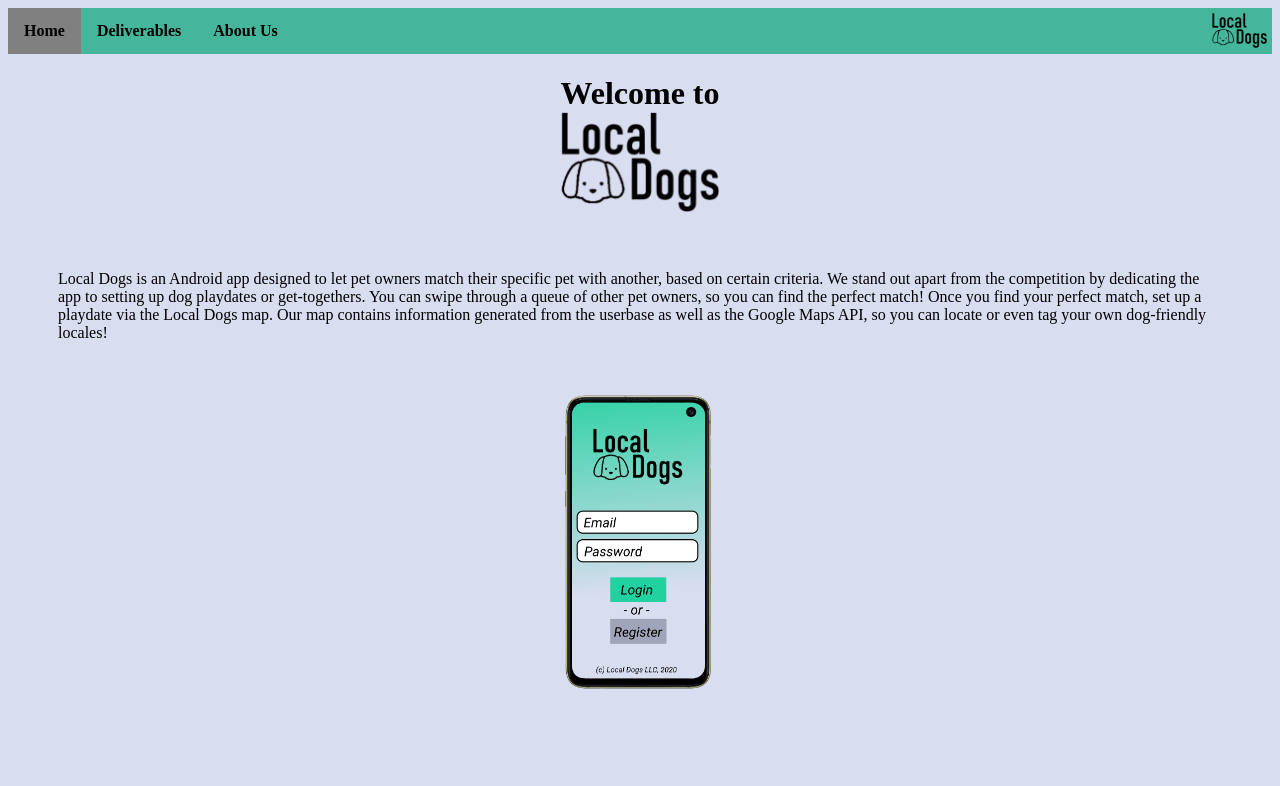
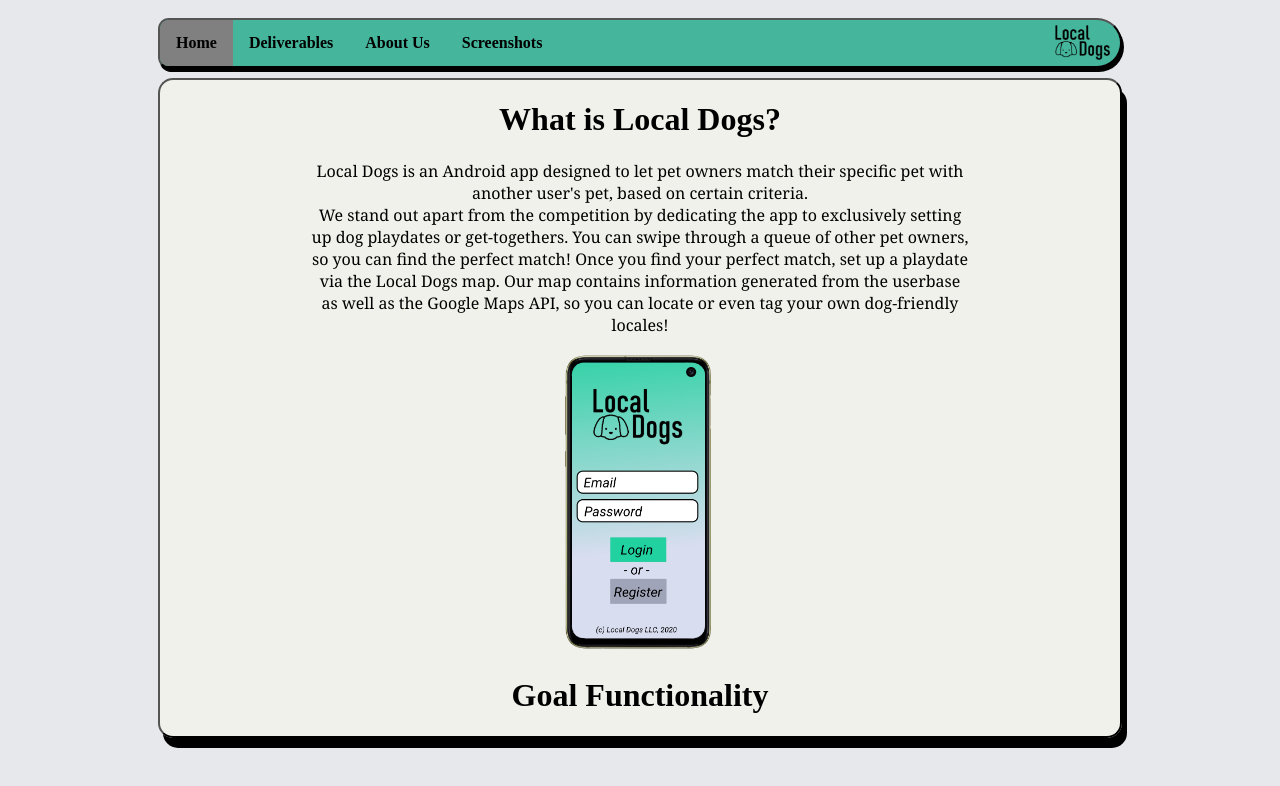
Before and after one commit to LocalDogs/Repo1, a plain HTML site: page docs/index.html in a window 1280 px wide. Drawn offline with Linux system fonts and the light colour scheme.

Commit message:
Website fiddlin'

```diff
--- a/docs/index.html
+++ b/docs/index.html
@@ -6,14 +6,20 @@
         <link rel="stylesheet" href="webpage.css">
     </head>
     <body>
+        <div class="myDiv1">
             <ul class="navbar">
                 <li class="navbar"><a class="active" href="index.html">Home</a></li>
                 <li class="navbar"><a href="deliverables.html">Deliverables</a></li>
                 <li class="navbar"><a href="about.html">About Us</a></li>
+                <li class="navbar"><a href="screenshots.html">Screenshots</a></li>
                 <li class="navbar logo"><img src="src/local_dogs_logo.png" class="navbar logo" alt="Logo"></li>
             </ul>
-        <h1 class="index">Welcome to<br><img src="src/local_dogs_logo.png" class="mainbody" alt="Logo"></h1>
-        <p class="index">Local Dogs is an Android app designed to let pet owners match their specific pet with another, based on certain criteria. We stand out apart from the competition by dedicating the app to setting up dog playdates or get-togethers. You can swipe through a queue of other pet owners, so you can find the perfect match! Once you find your perfect match, set up a playdate via the Local Dogs map. Our map contains information generated from the userbase as well as the Google Maps API, so you can locate or even tag your own dog-friendly locales!</p>
+        </div>
+        <div class="myDiv2">
+            <h1>What is Local Dogs?</h1>
+            <p class="index">Local Dogs is an Android app designed to let pet owners match their specific pet with another user's pet, based on certain criteria. <br>We stand out apart from the competition by dedicating the app to exclusively setting up dog playdates or get-togethers. You can swipe through a queue of other pet owners, so you can find the perfect match! Once you find your perfect match, set up a playdate via the Local Dogs map. Our map contains information generated from the userbase as well as the Google Maps API, so you can locate or even tag your own dog-friendly locales!</p>
             <img src="src/login-screen.png" alt="Login screen concept" width="170px" height="300px" class="center">
+            <h1>Goal Functionality</h1>
+        </div>
     </body>
 </html>
--- a/docs/webpage.css
+++ b/docs/webpage.css
@@ -1,6 +1,16 @@
+html, body {
+    position: fixed;
+    top: 0;
+    left: 0;
+    right: 0;
+    bottom: 0;
+}
+
 body {
-    background-color: #D8DDEF;
+    background-color: #e7e8ec;
+    text-align: center;
 }
+
 
 ul.navbar {
     list-style-type: none;
@@ -9,6 +19,9 @@ ul.navbar {
     overflow: auto;
     white-space: nowrap;
     background-color: #45B69C;
+    border-radius: 15px 35px 35px 15px;
+    border: 2px outset black;
+    box-shadow: 2px 4px #000000;
 }
 
 li.navbar {
@@ -22,12 +35,8 @@ li.navbar.logo {
 img.navbar.logo {
     max-width: 100%;
     height: 35px;
-    margin-right: 5px;
+    margin-right: 10px;
     margin-top: 5px;
-}
-
-img.mainbody {
-    height: 100px;
 }
 
 li.navbar a {
@@ -39,10 +48,6 @@ li.navbar a {
     text-decoration: none;
 }
 
-li a.link {
-    color: blue;
-}
-
 li.navbar a:hover {
     background-color: white;
 }
@@ -51,20 +56,24 @@ li.navbar a:hover {
     background-color: grey;
 }
 
-p.index {
-    margin: 50px;
-}
-
-h1.index {
+h1 {
     text-align: center;
 }
 
-a.link {
-    text-decoration: none;
+p {
+    font-family: Georgia, 'Times New Roman', Times, serif;
 }
 
-.center {
-    display: block;
-    margin-left: auto;
-    margin-right: auto;
-}
+.myDiv1 {
+    margin: 0px 150px;
+    padding: 10px 0px;
+  }
+
+.myDiv2 {
+    margin: 0px 150px;
+    border: 2px outset black;
+    padding: 0px 150px;
+    background-color: rgba(249, 252, 233, 0.5);
+    border-radius: 15px;
+    box-shadow: 5px 10px #000000;
+  }
```
Also changed, not shown: docs/about.html (+5 -1 lines), docs/deliverables.html (+5 -1 lines), docs/screenshots.html (added, +19 -0 lines). Lines whose indentation alone changed are shown as unchanged.
